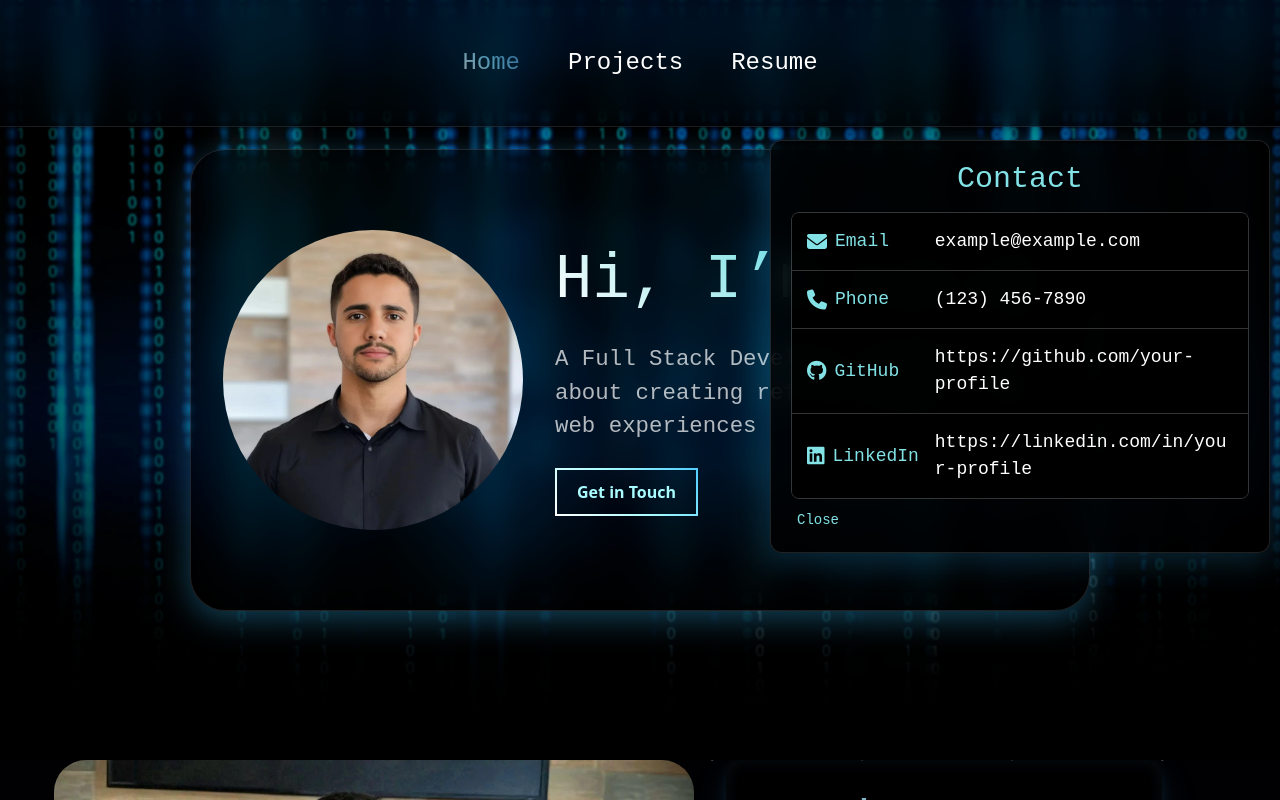
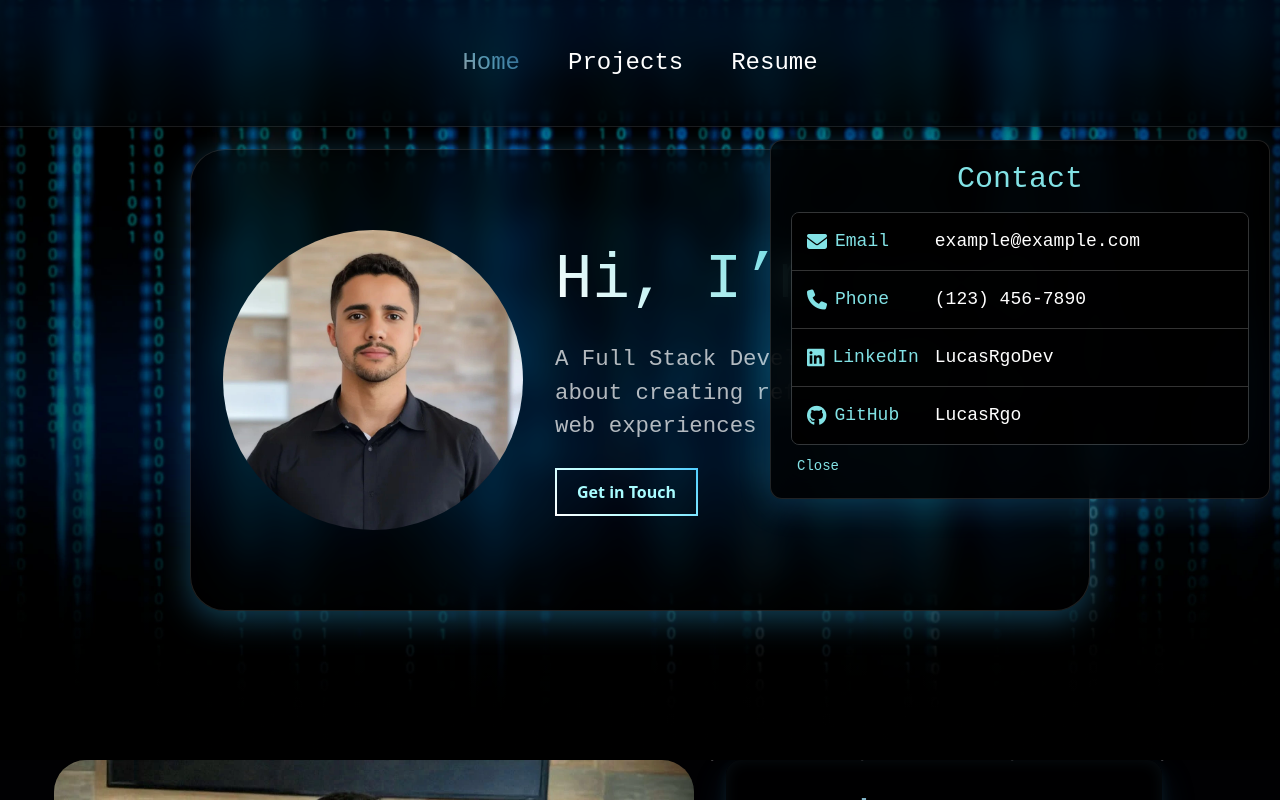
Before and after one commit to LucasRgo/portfolio, a React (Vite) app: page / in a window 1280 px wide. Both pictures are taken after a click on the button "Contact me here". Shown: the top 800 px of the page. Built offline with nearby package versions, Linux system fonts and the light colour scheme.

Commit message:
Thu, Dec 26, 2024, 3:08 PM -03:00

```diff
--- a/src/components/contactButton.jsx
+++ b/src/components/contactButton.jsx
@@ -70,7 +70,18 @@ const ContactButton = () => {
                                 {copiedItem === 'phone' ? 'Copied!' : '(123) 456-7890'}
                             </span>
                         </div>
-
+                        {/* LinkedIn */}
+                        <div
+                            className="contact-row"
+                            onClick={() => window.open('https://linkedin.com/in/your-profile', '_blank')}
+                        >
+                            <span className="contact-label">
+                                <i className="fab fa-linkedin"></i> LinkedIn
+                            </span>
+                            <span className="contact-value">
+                                LucasRgoDev
+                            </span>
+                        </div>
                         {/* GitHub */}
                         <div
                             className="contact-row"
@@ -80,20 +91,7 @@ const ContactButton = () => {
                                 <i className="fab fa-github"></i> GitHub
                             </span>
                             <span className="contact-value">
-                                https://github.com/your-profile
-                            </span>
-                        </div>
-
-                        {/* LinkedIn */}
-                        <div
-                            className="contact-row"
-                            onClick={() => window.open('https://linkedin.com/in/your-profile', '_blank')}
-                        >
-                            <span className="contact-label">
-                                <i className="fab fa-linkedin"></i> LinkedIn
-                            </span>
-                            <span className="contact-value">
-                                https://linkedin.com/in/your-profile
+                                LucasRgo
                             </span>
                         </div>
                     </div>
```
